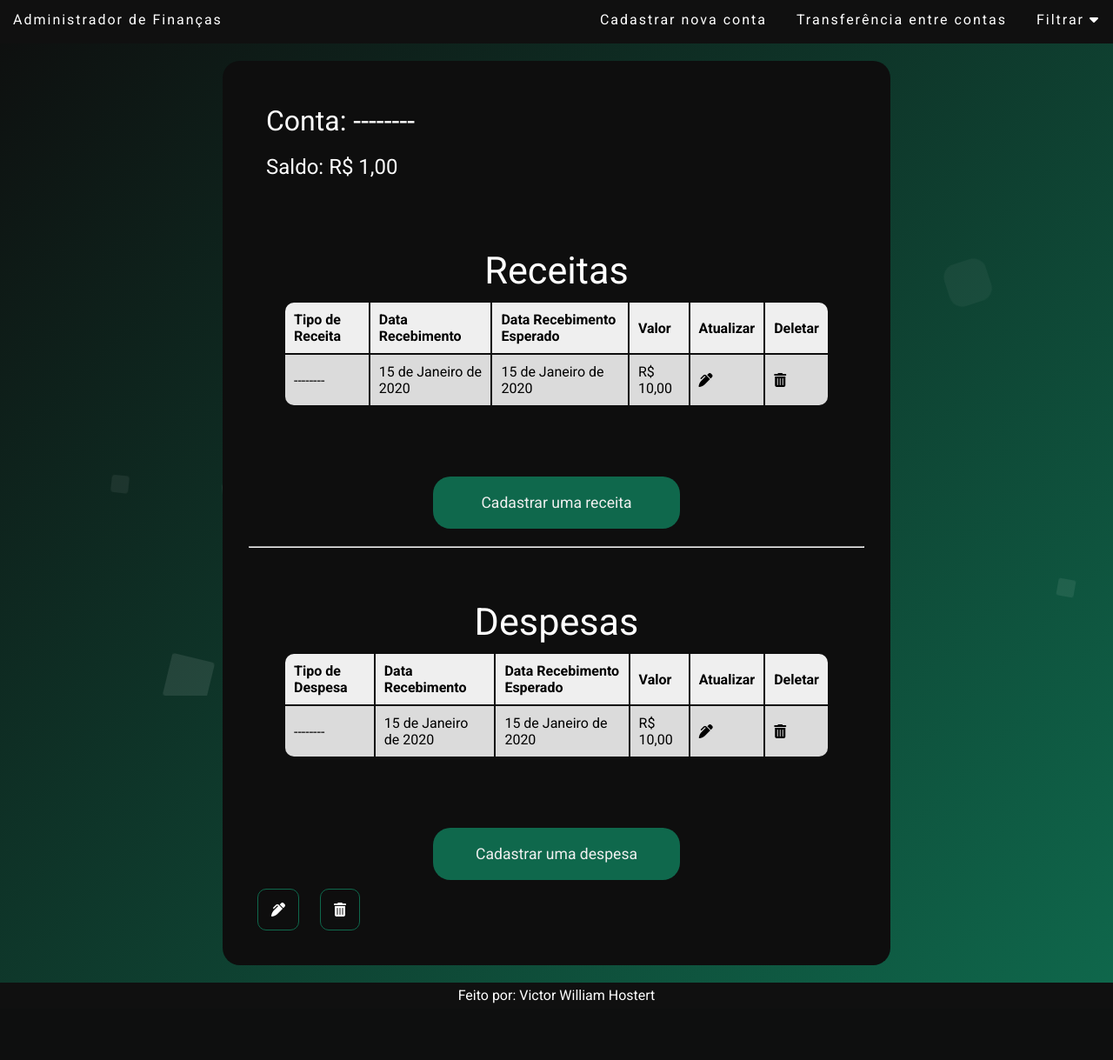
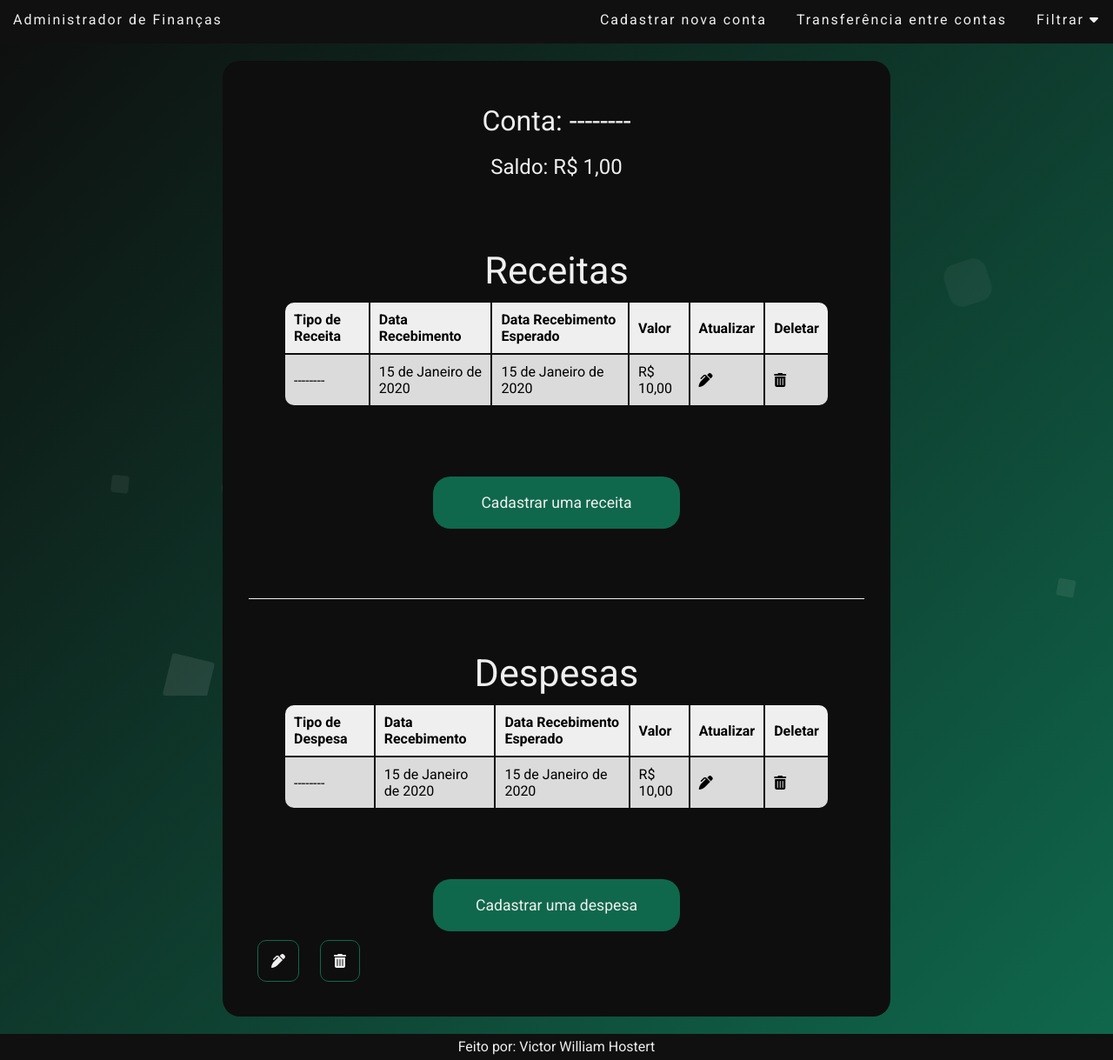
Before and after one commit to victorhostert/DesafioPubFuture, a Django app: page /contas/1/ in a window 1280 px wide. Shown: the whole page at 87% size. Before the commit the page ends 1154 px from the top, so only its background shows below. Run offline with Django 4.2, Linux system fonts and the light colour scheme; tables that the repository leaves empty hold one stand-in row (values such as "Sample post"); some libraries are stand-ins or nearby versions.

Commit message:
feat: alterações estéticas

```diff
--- a/contas/templates/detalhe_conta.html
+++ b/contas/templates/detalhe_conta.html
@@ -63,7 +63,6 @@
             <button><a href="{% url 'receitas:cadastrar' conta.id %}">Cadastrar uma receita</a></button>
         </div>
 
-        <hr style="margin-top: 20px;">
 
         {% if despesas %}
             <div class="receitas_despesas_conta">
--- a/static/styles.css
+++ b/static/styles.css
@@ -23,7 +23,7 @@ a {
 body {
     background: rgb(63,94,251);
     background: linear-gradient(135deg, var(--cor-bg-escuro) 0%, var(--cor-bg-claro) 100%);
-    color: white;
+    color: var(--cor-branco);
     font-family: 'Roboto', sans-serif;
     display: flex;
     flex-direction: column;
@@ -126,6 +126,7 @@ button:hover{
 .wrapper h1, h2{
     margin: 20px;
     font-weight: normal;
+    text-align: center;
 }
 .wrapper_homepage{
     margin: 0 auto;
@@ -153,6 +154,9 @@ button:hover{
 }
 .introducao h1{
     font-size: 300%;
+}
+.introducao a{
+    margin: 0 auto;
 }
 .introducao button{
     padding: 20px;
@@ -204,6 +208,11 @@ button:hover{
     text-align: left;
     padding: 10px;
     color: black;
+}
+.receitas_despesas_conta:nth-child(3){
+    margin-top: 80px;
+    border-top: 1px solid var(--cor-branco);
+    border-radius: 0px;
 }
 .tabela_titulo{
     font-size: 1.8rem;
@@ -365,6 +374,15 @@ button:hover{
     height: 100%;
     display: block;
 }
+.nao_gerou_resultados{
+    display: flex;
+    flex-direction: column;
+    flex-wrap: nowrap;
+    justify-content: center;
+}
+.nao_gerou_resultados a{
+    margin: 0 auto;
+}
 .errorlist{
     color: tomato;
     list-style: none;
--- a/templates/homepage.html
+++ b/templates/homepage.html
@@ -54,7 +54,7 @@
                 <li>Após cadastrar alguns dados, você pode usar o botão filtrar no canto superior direito da tela para achar </li></li>
                 <li>Você terá vários filtros, para contas, receitas e despesas, podendo ver todas elas por lá também</li>
             </ul>
-            <button><a href="{% url 'contas:cadastrar' %}">Cadastre uma conta</a></button>
+            <a href="{% url 'contas:cadastrar' %}"><button>Cadastre uma conta</button></a>
         </div>
     </div>
 {% endif %}
```
